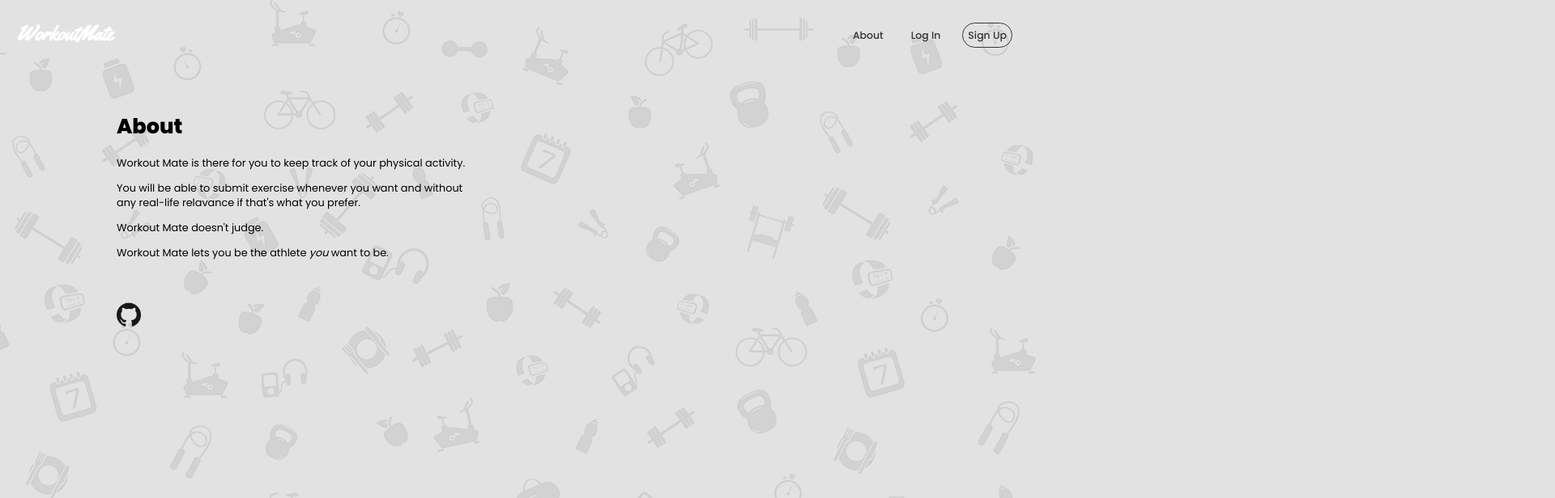
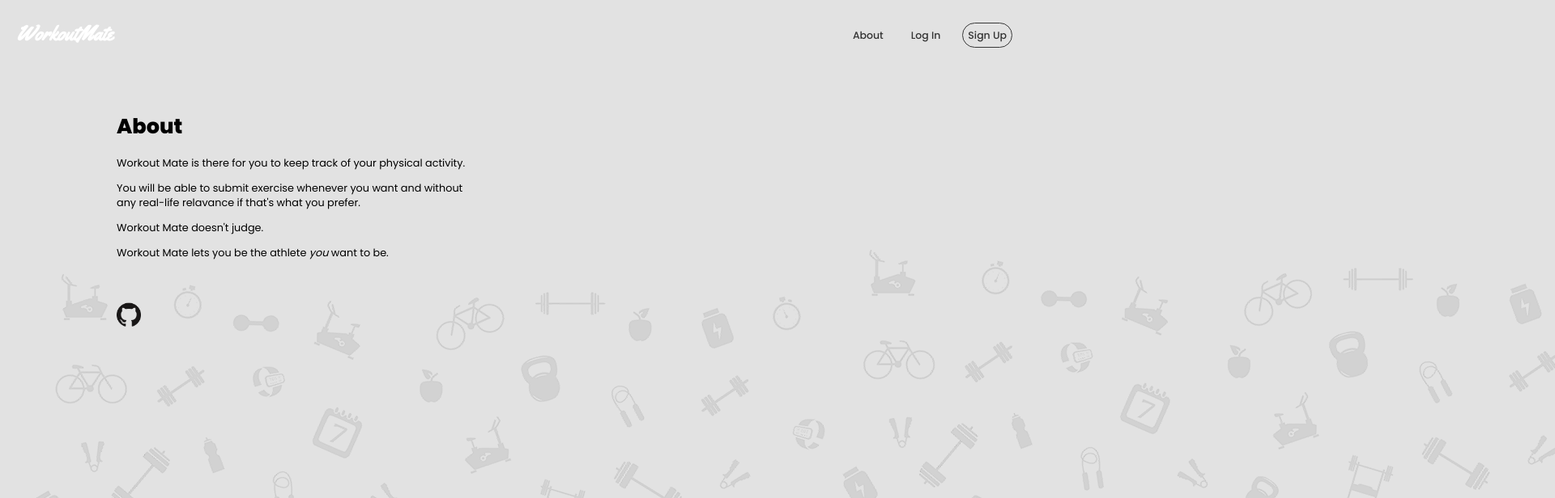
Before and after one commit to Marija-Kov/Workout-Mate, a React (Create React App) app in the folder frontend/: page /about in a window 1280 px wide. Shown: the top 616 px of the page at 81% size, 1920 px wide, since content can reach past the window. Built offline with nearby package versions, Linux system fonts and the light colour scheme.

Commit message:
Update About.js

```diff
--- a/frontend/src/pages/About.js
+++ b/frontend/src/pages/About.js
@@ -21,7 +21,7 @@ export default function About() {
           <img className="github" src={github} alt="Github" />
         </a>
       </div>
-      <img className="gym--pattern--bkg" src={patternBkg} alt="Sports and healthy lifestyle symbols pattern" />
+      <img className="about--gym--pattern--bkg" src={patternBkg} alt="Sports and healthy lifestyle symbols pattern" />
     </>
   );
 }
```
